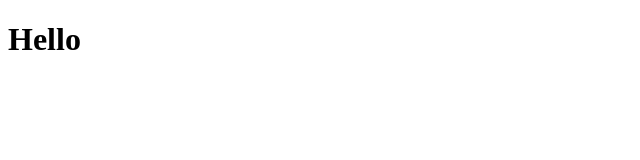
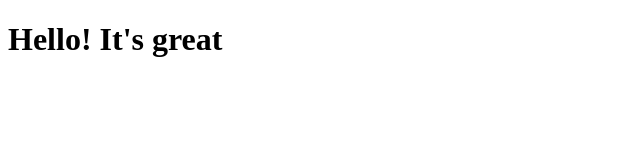
Before and after one commit to dbhargav09/safety-RI, a plain HTML site: page site/index.html in a window 1280 px wide. Shown: the whole page, without its empty margins (0-640 px from the left). Drawn offline with Linux system fonts and the light colour scheme.

Commit message:
Small addition

```diff
--- a/site/index.html
+++ b/site/index.html
@@ -4,6 +4,6 @@
 	<title>Hello</title>
 </head>
 <body>
-<h1> Hello </h1>
+<h1> Hello! It's great</h1>
 </body>
 </html>
```
